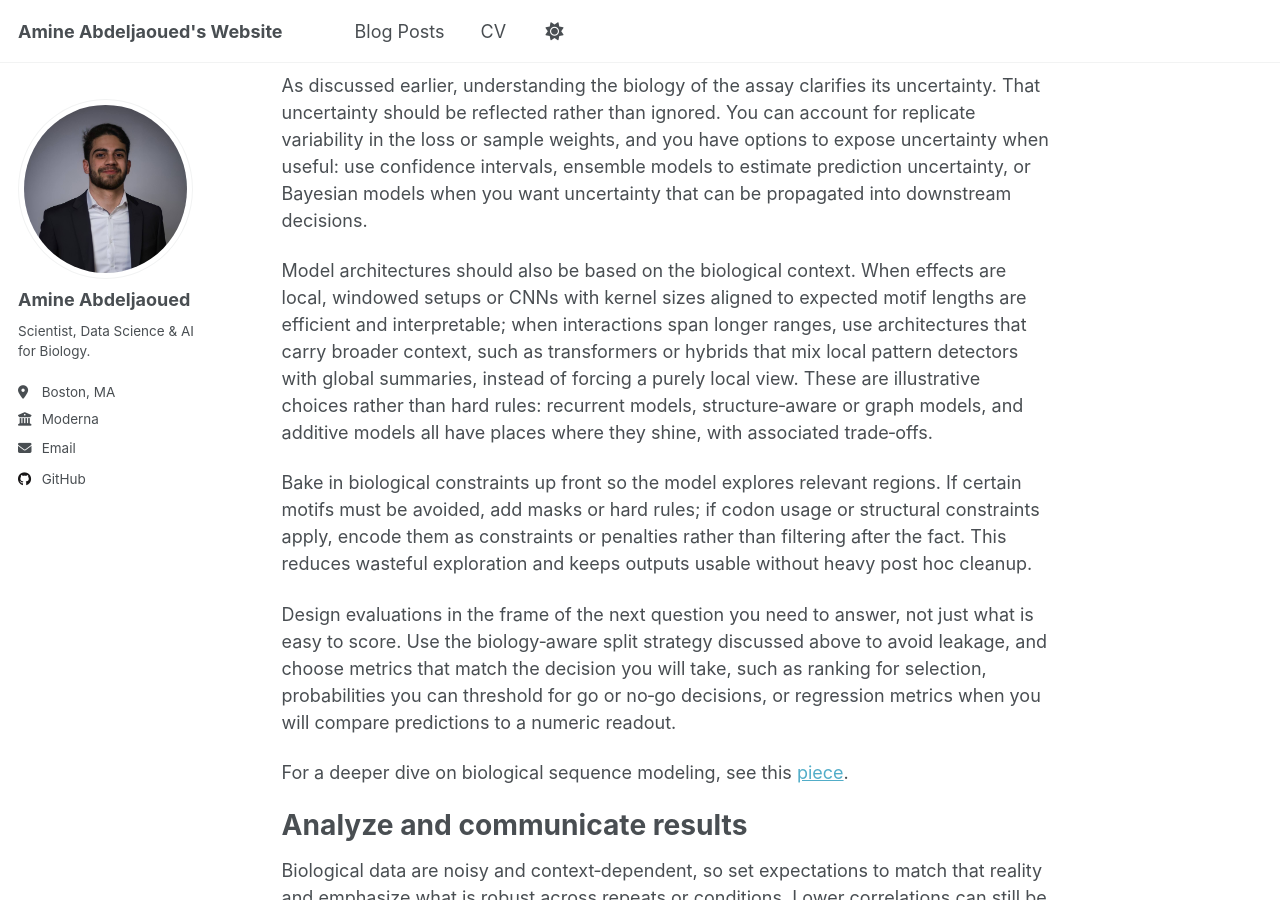
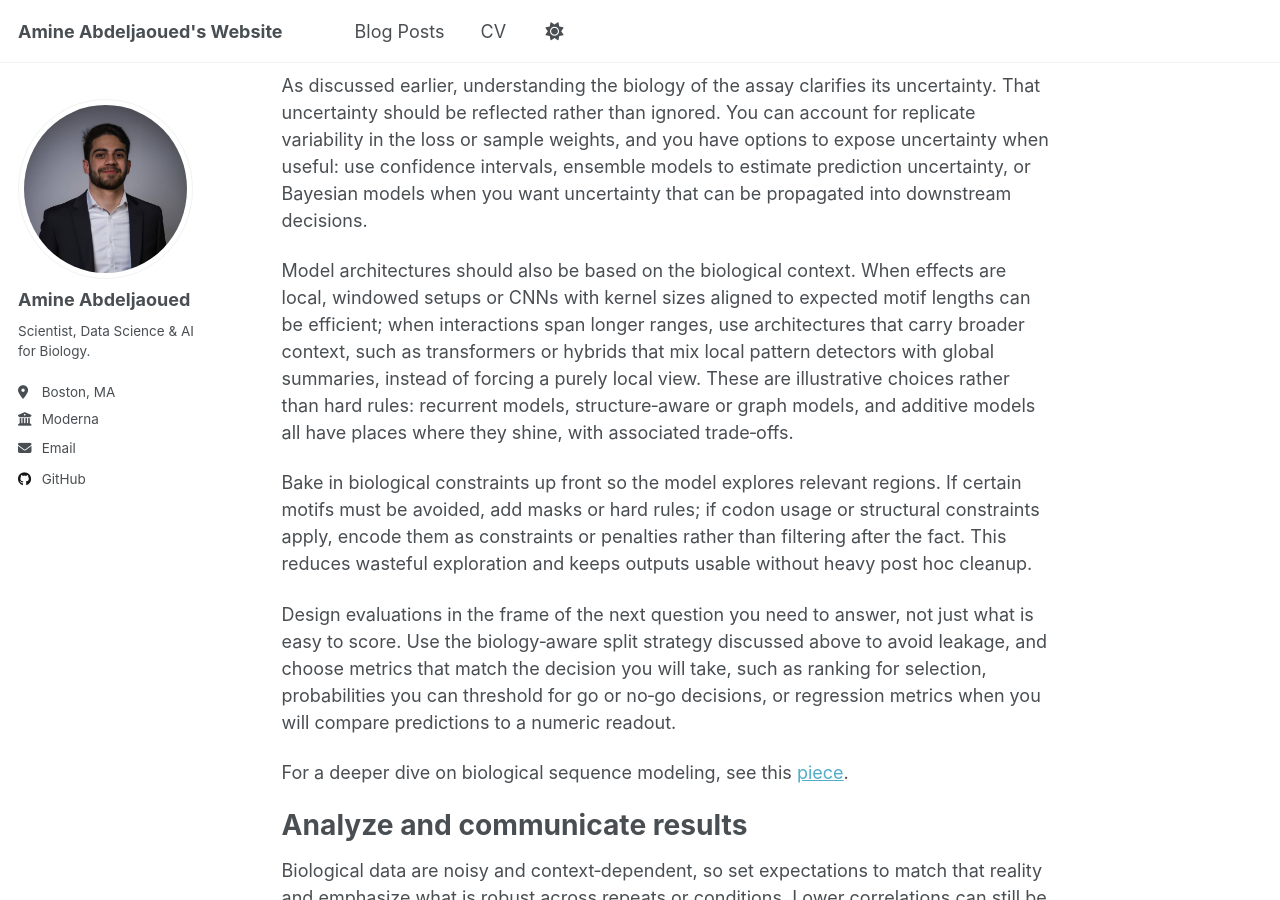
Before and after one commit to amine-abdeljaoued/amine-abdeljaoued.github.io, a Jekyll site: the page built from _posts/2025-11-07-ML-for-biology-requires-biological-knowledge.md, in a window 1280 px wide and 900 px high, scrolled down 2795 px. Built offline with Jekyll 4.4.1, drawn with Linux system fonts in a browser that asks for light colours; a script that is not in the unit is left out.

Commit message:
fix sentence about interpretability

```diff
--- a/_posts/2025-11-07-ML-for-biology-requires-biological-knowledge.md
+++ b/_posts/2025-11-07-ML-for-biology-requires-biological-knowledge.md
@@ -49,7 +49,7 @@ It all starts with the biology. If there are concrete features known to drive th
 
 As discussed earlier, understanding the biology of the assay clarifies its uncertainty. That uncertainty should be reflected rather than ignored. You can account for replicate variability in the loss or sample weights, and you have options to expose uncertainty when useful: use confidence intervals, ensemble models to estimate prediction uncertainty, or Bayesian models when you want uncertainty that can be propagated into downstream decisions.
 
-Model architectures should also be based on the biological context. When effects are local, windowed setups or CNNs with kernel sizes aligned to expected motif lengths are efficient and interpretable; when interactions span longer ranges, use architectures that carry broader context, such as transformers or hybrids that mix local pattern detectors with global summaries, instead of forcing a purely local view. These are illustrative choices rather than hard rules: recurrent models, structure‑aware or graph models, and additive models all have places where they shine, with associated trade‑offs.
+Model architectures should also be based on the biological context. When effects are local, windowed setups or CNNs with kernel sizes aligned to expected motif lengths can be efficient; when interactions span longer ranges, use architectures that carry broader context, such as transformers or hybrids that mix local pattern detectors with global summaries, instead of forcing a purely local view. These are illustrative choices rather than hard rules: recurrent models, structure‑aware or graph models, and additive models all have places where they shine, with associated trade‑offs.
 
 Bake in biological constraints up front so the model explores relevant regions. If certain motifs must be avoided, add masks or hard rules; if codon usage or structural constraints apply, encode them as constraints or penalties rather than filtering after the fact. This reduces wasteful exploration and keeps outputs usable without heavy post hoc cleanup.
 
```
